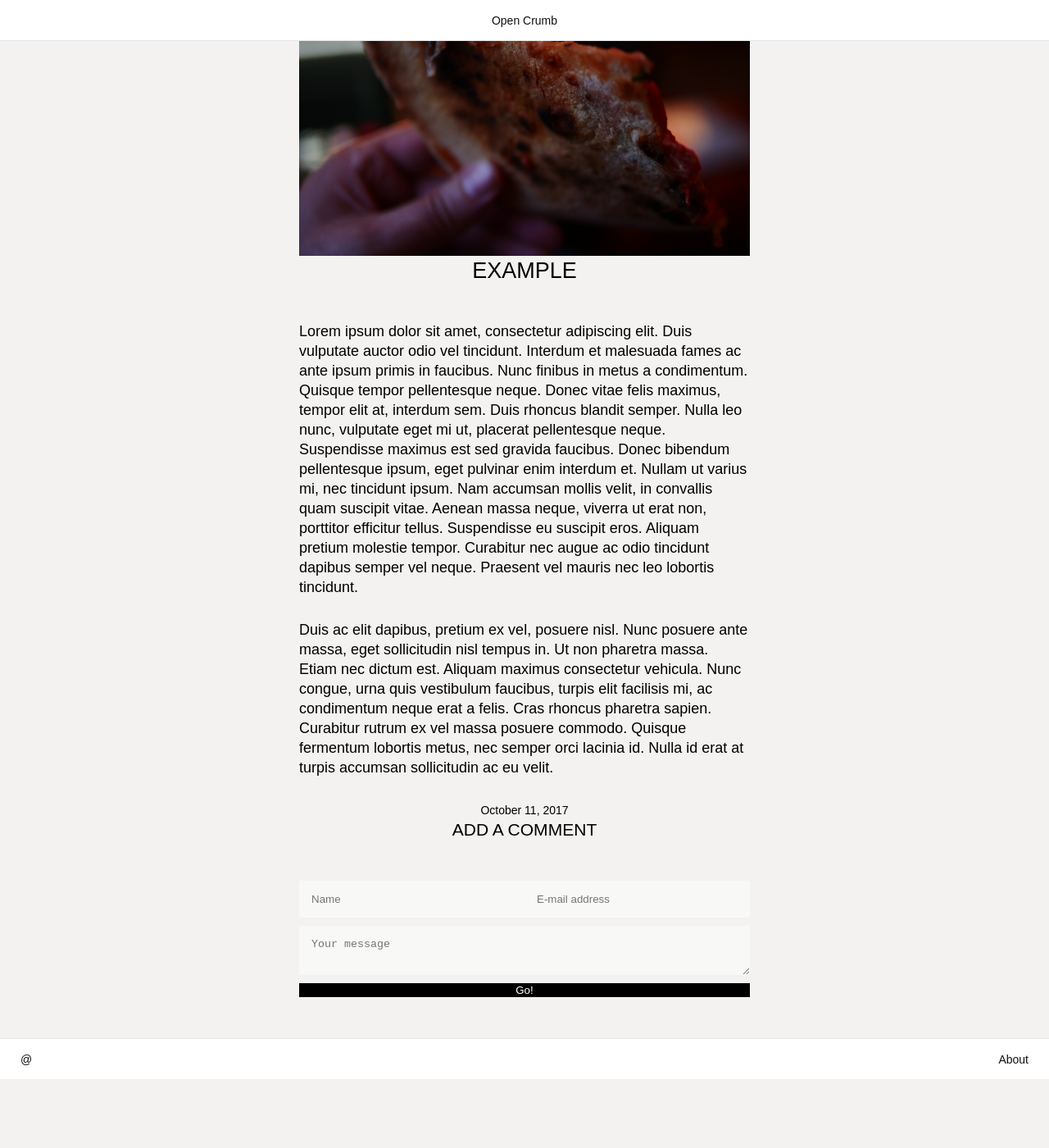
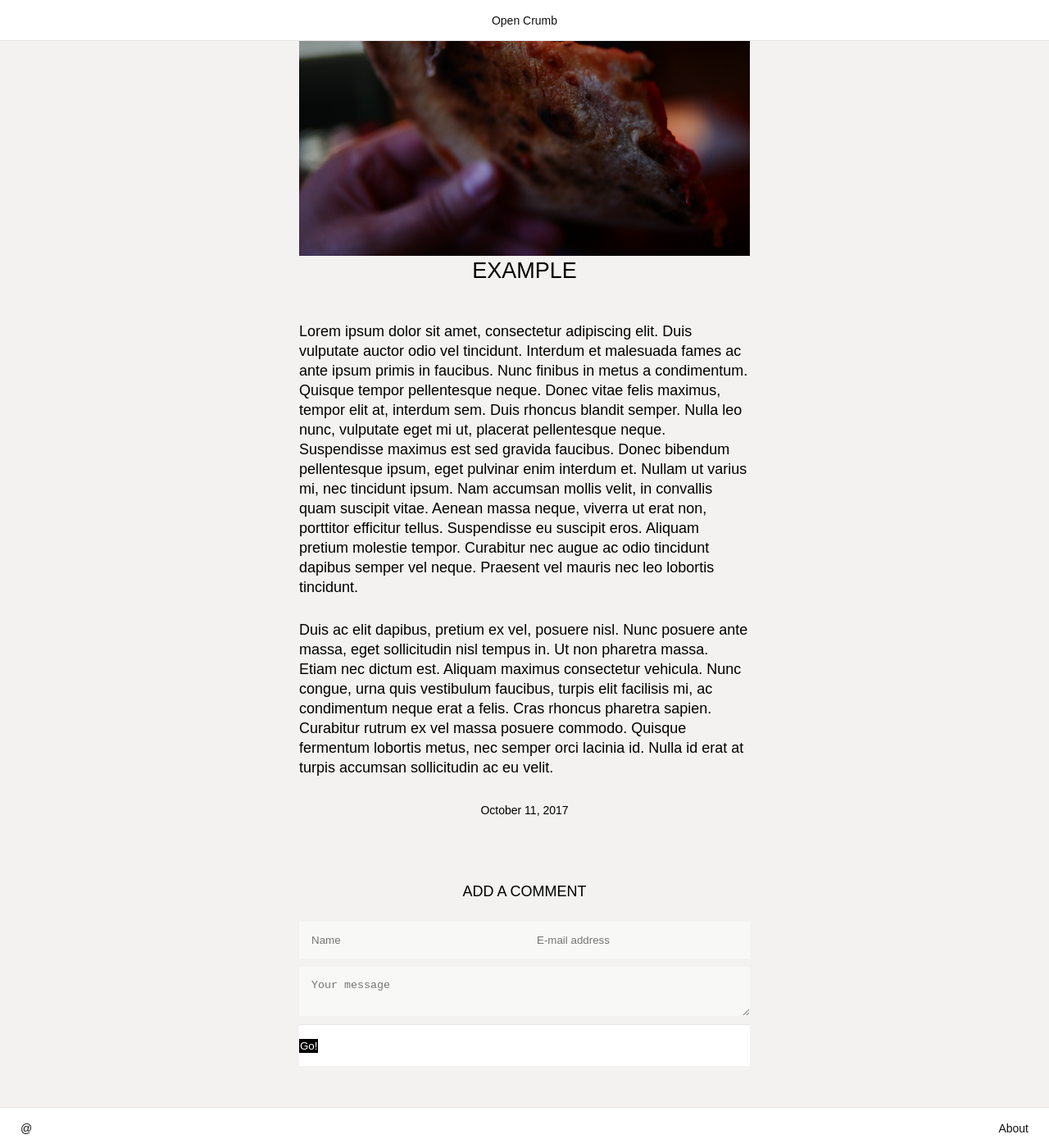
Before and after one commit to opencrumb/opencrumb.github.io, a Jekyll site: the page built from _posts/2017-10-11-example.md, in a window 1280 px wide and 1400 px high, scrolled down 1249 px. Shown: the whole window at 82% size. Built offline with Jekyll 4.4.1, drawn with Linux system fonts in a browser that asks for light colours; our own code applies the rules of GitHub Pages for plain Markdown files; before the commit the page ends 2565 px from its top, so only the background shows below that.

Commit message:
more styling for forms

```diff
--- a/_includes/comment_form.html
+++ b/_includes/comment_form.html
@@ -1,5 +1,8 @@
-<h3>Add a comment</h3>
+
 <form method="POST" action="https://api.staticman.net/v2/entry/opencrumb/opencrumb/gh-pages/comments">
+  <header class="form-header">
+    <h4>Add a comment</h4>
+  </header>
   <input name="options[redirect]" type="hidden" value="https://opencrumb.github.io">
   <input name="options[slug]" type="hidden" value="{{ page.slug }}">
   <div class="input-group">
@@ -7,5 +10,7 @@
     <input name="fields[email]" type="email" placeholder="E-mail address">
   </div>
   <textarea name="fields[message]" placeholder="Your message"></textarea>
-  <button type="submit">Go!</button>
+  <footer class="form-footer">
+    <button type="submit">Go!</button>
+  </footer>
 </form>
--- a/_sass/_forms.scss
+++ b/_sass/_forms.scss
@@ -7,6 +7,13 @@ form {
 form {
   display: flex;
   flex-direction: column;
+}
+
+.form-header,
+.form-footer {
+  width: 100%;
+  padding: 2.5rem 0;
+  text-align: center;
 }
 
 form label {
```
